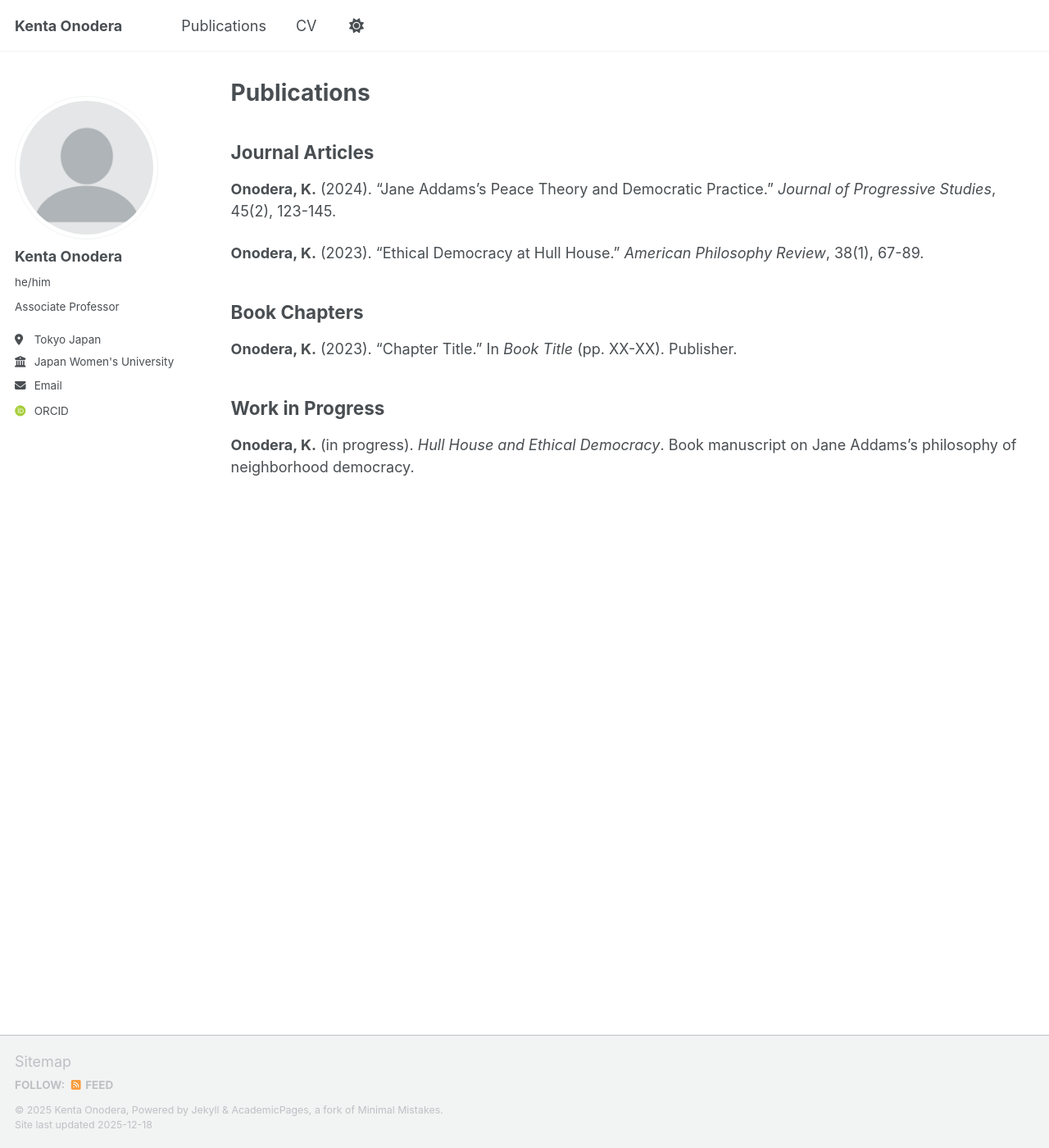
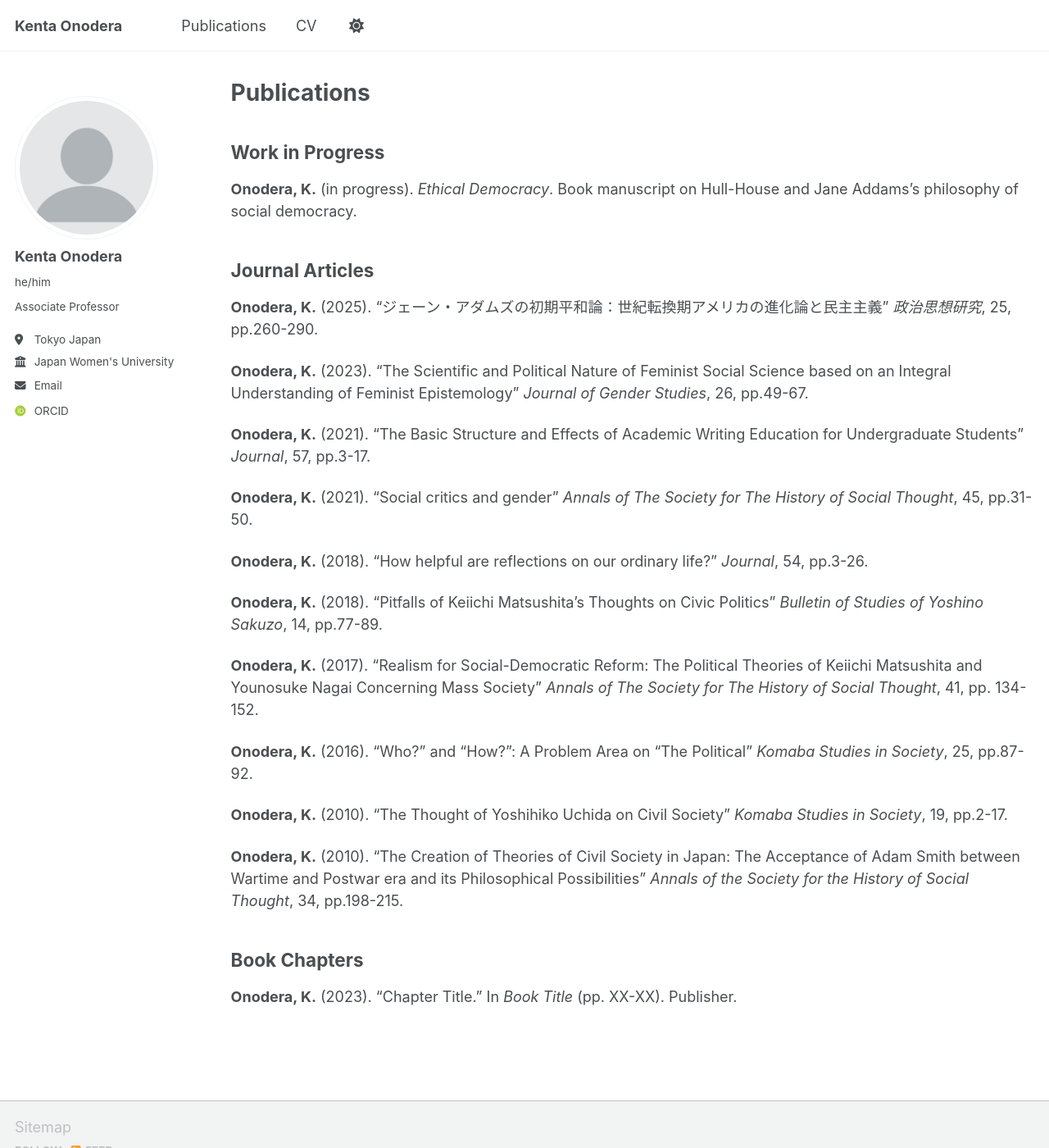
Before and after one commit to kenta-onodera/kenta-onodera.github.io, a Jekyll site: the page built from _pages/publications.md, in a window 1280 px wide and 1400 px high. Shown: the whole window at 82% size. Built offline with Jekyll 4.4.1, drawn with Linux system fonts in a browser that asks for light colours; some web fonts are replaced; a script bundle is joined from its source files by our own code; library files that are not in the unit come from our copies.

Commit message:
Update publications.md

```diff
--- a/_pages/publications.md
+++ b/_pages/publications.md
@@ -5,20 +5,33 @@ permalink: /publications/
 author_profile: true
 ---
 
+## Work in Progress
+
+**Onodera, K.** (in progress). *Ethical Democracy*.
+Book manuscript on Hull-House and Jane Addams's philosophy of social democracy.
+
 ## Journal Articles
+**Onodera, K.** (2025). "ジェーン・アダムズの初期平和論：世紀転換期アメリカの進化論と民主主義" *政治思想研究*, 25, pp.260-290.
 
-**Onodera, K.** (2024). "Jane Addams's Peace Theory and Democratic Practice."
-*Journal of Progressive Studies*, 45(2), 123-145.
+**Onodera, K.** (2023). "The Scientific and Political Nature of Feminist Social Science based on an Integral Understanding of Feminist Epistemology"  *Journal of Gender Studies*, 26, pp.49-67.
 
-**Onodera, K.** (2023). "Ethical Democracy at Hull House."
-*American Philosophy Review*, 38(1), 67-89.
+**Onodera, K.** (2021). "The Basic Structure and Effects of Academic Writing Education for Undergraduate Students" *Journal*, 57, pp.3-17.
+
+**Onodera, K.** (2021). "Social critics and gender" *Annals of The Society for The History of Social Thought*, 45, pp.31-50.
+
+**Onodera, K.** (2018). "How helpful are reflections on our ordinary life?" *Journal*, 54, pp.3-26.
+
+**Onodera, K.** (2018). "Pitfalls of Keiichi Matsushita's Thoughts on Civic Politics" *Bulletin of Studies of Yoshino Sakuzo*, 14, pp.77-89.
+
+**Onodera, K.** (2017). "Realism for Social-Democratic Reform: The Political Theories of Keiichi Matsushita and Younosuke Nagai Concerning Mass Society" *Annals of The Society for The History of Social Thought*, 41, pp. 134-152.
+
+**Onodera, K.** (2016). "Who?" and "How?": A Problem Area on "The Political" *Komaba Studies in Society*, 25, pp.87-92.
+
+**Onodera, K.** (2010). "The Thought of Yoshihiko Uchida on Civil Society" *Komaba Studies in Society*, 19, pp.2-17.
+
+**Onodera, K.** (2010). "The Creation of Theories of Civil Society in Japan: The Acceptance of Adam Smith between Wartime and Postwar era and its Philosophical Possibilities" *Annals of the Society for the History of Social Thought*, 34, pp.198-215.
 
 ## Book Chapters
 
 **Onodera, K.** (2023). "Chapter Title."
 In *Book Title* (pp. XX-XX). Publisher.
-
-## Work in Progress
-
-**Onodera, K.** (in progress). *Hull House and Ethical Democracy*.
-Book manuscript on Jane Addams's philosophy of neighborhood democracy.
```
